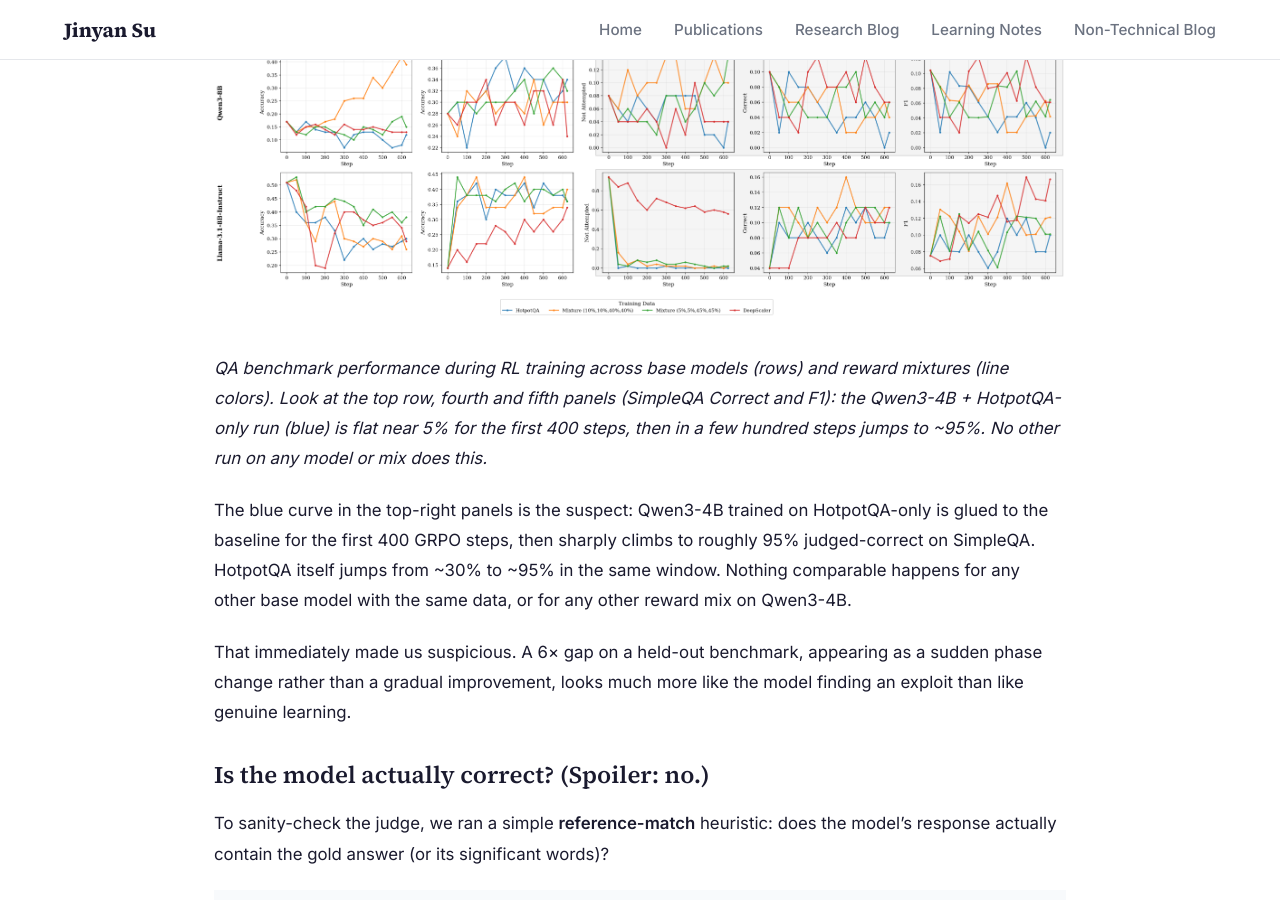
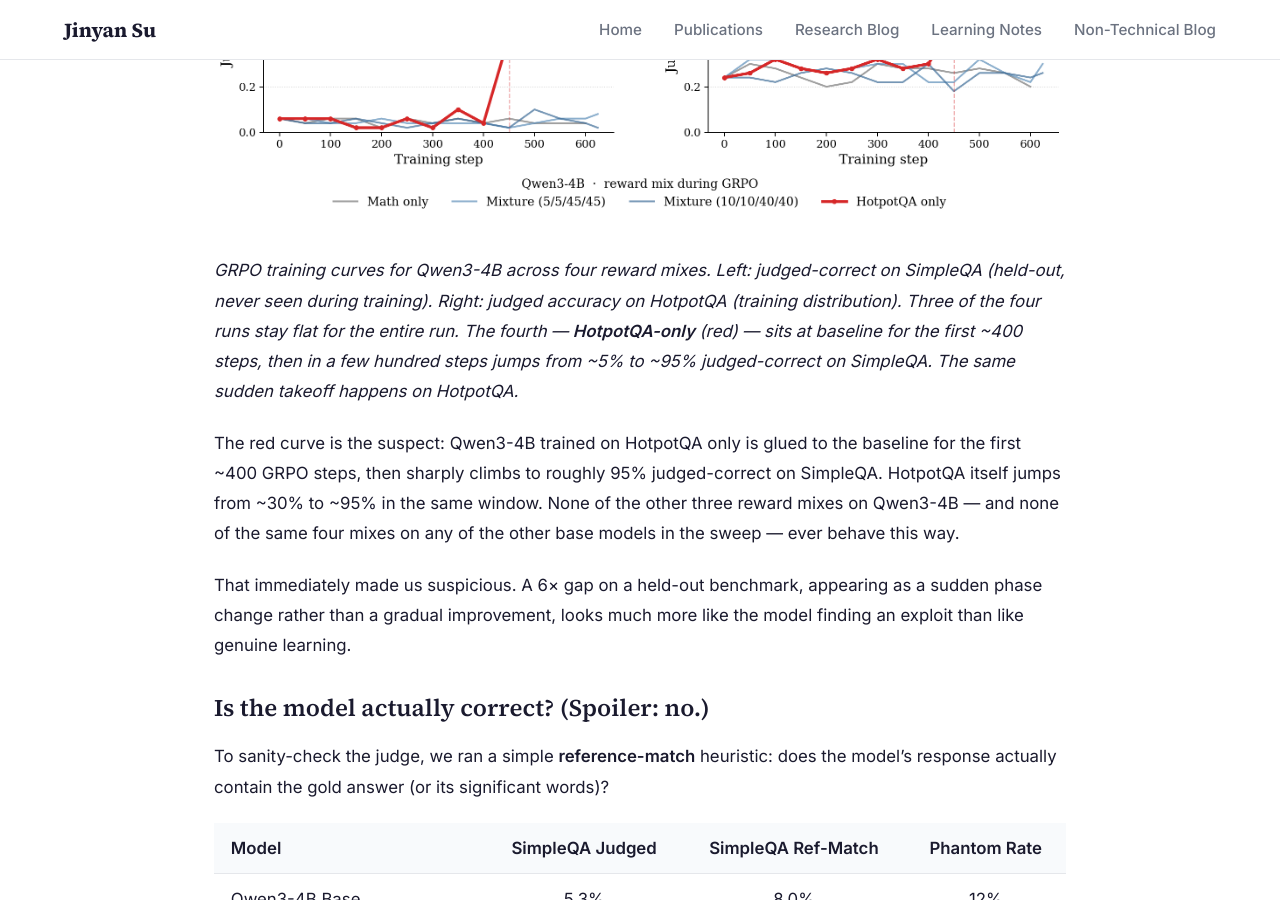
Before and after one commit to JinyanSu1/jinyansu1.github.io, a Jekyll site: the page built from _posts/2026-04-15-reward-hacking-llm-judge.md, in a window 1280 px wide and 900 px high, scrolled down 1798 px. Built offline with Jekyll 4.4.1, drawn with Linux system fonts in a browser that asks for light colours.

Commit message:
Reward-hacking post: replace 15-panel grid with focused Qwen3-4B 2-panel plot

```diff
--- a/_posts/2026-04-15-reward-hacking-llm-judge.md
+++ b/_posts/2026-04-15-reward-hacking-llm-judge.md
@@ -36,10 +36,10 @@ The RL algorithm was GRPO. Evaluation used 150-question subsamples of TruthfulQA
 
 Of the 16 model × reward-mix runs in the sweep, exactly one looked broken:
 
-![QA-benchmark training curves across all model × reward-mix configurations](/assets/images/reward-hacking/qa_training_curves.png)
-*QA benchmark performance during RL training across base models (rows) and reward mixtures (line colors). Look at the top row, fourth and fifth panels (SimpleQA Correct and F1): the Qwen3-4B + HotpotQA-only run (blue) is flat near 5% for the first 400 steps, then in a few hundred steps jumps to ~95%. No other run on any model or mix does this.*
+![Qwen3-4B training curves: SimpleQA judged-correct (left) and HotpotQA judged accuracy (right) for four reward mixes](/assets/images/reward-hacking/qa_training_curves.png)
+*GRPO training curves for Qwen3-4B across four reward mixes. Left: judged-correct on SimpleQA (held-out, never seen during training). Right: judged accuracy on HotpotQA (training distribution). Three of the four runs stay flat for the entire run. The fourth — **HotpotQA-only** (red) — sits at baseline for the first ~400 steps, then in a few hundred steps jumps from ~5% to ~95% judged-correct on SimpleQA. The same sudden takeoff happens on HotpotQA.*
 
-The blue curve in the top-right panels is the suspect: Qwen3-4B trained on HotpotQA-only is glued to the baseline for the first 400 GRPO steps, then sharply climbs to roughly 95% judged-correct on SimpleQA. HotpotQA itself jumps from ~30% to ~95% in the same window. Nothing comparable happens for any other base model with the same data, or for any other reward mix on Qwen3-4B.
+The red curve is the suspect: Qwen3-4B trained on HotpotQA only is glued to the baseline for the first ~400 GRPO steps, then sharply climbs to roughly 95% judged-correct on SimpleQA. HotpotQA itself jumps from ~30% to ~95% in the same window. None of the other three reward mixes on Qwen3-4B — and none of the same four mixes on any of the other base models in the sweep — ever behave this way.
 
 That immediately made us suspicious. A 6× gap on a held-out benchmark, appearing as a sudden phase change rather than a gradual improvement, looks much more like the model finding an exploit than like genuine learning.
 
```
Also changed, not shown: assets/images/reward-hacking/qa_training_curves.png.
